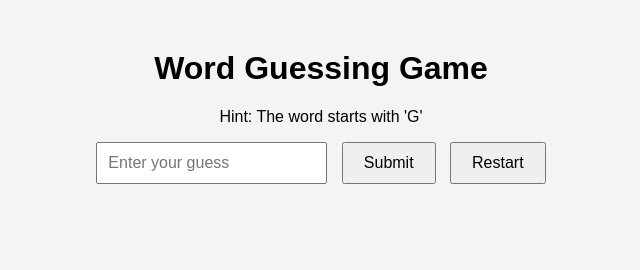
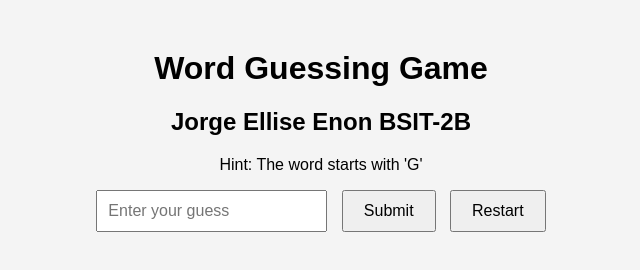
Before and after one commit to Jorge-neon/Guessing-game, a plain HTML site: page index.html in a window 1280 px wide. Shown: the whole page, without its empty margins (319-959 px from the left). Drawn offline with Linux system fonts and the light colour scheme.

Commit message:
Update index.html

```diff
--- a/index.html
+++ b/index.html
@@ -29,6 +29,7 @@
 </head>
 <body>
   <h1>Word Guessing Game</h1>
+  <h2>Jorge Ellise Enon BSIT-2B</h2>
   <p id="hint"></p>
   <input type="text" id="guessInput" placeholder="Enter your guess" />
   <button onclick="checkGuess()">Submit</button>
```
